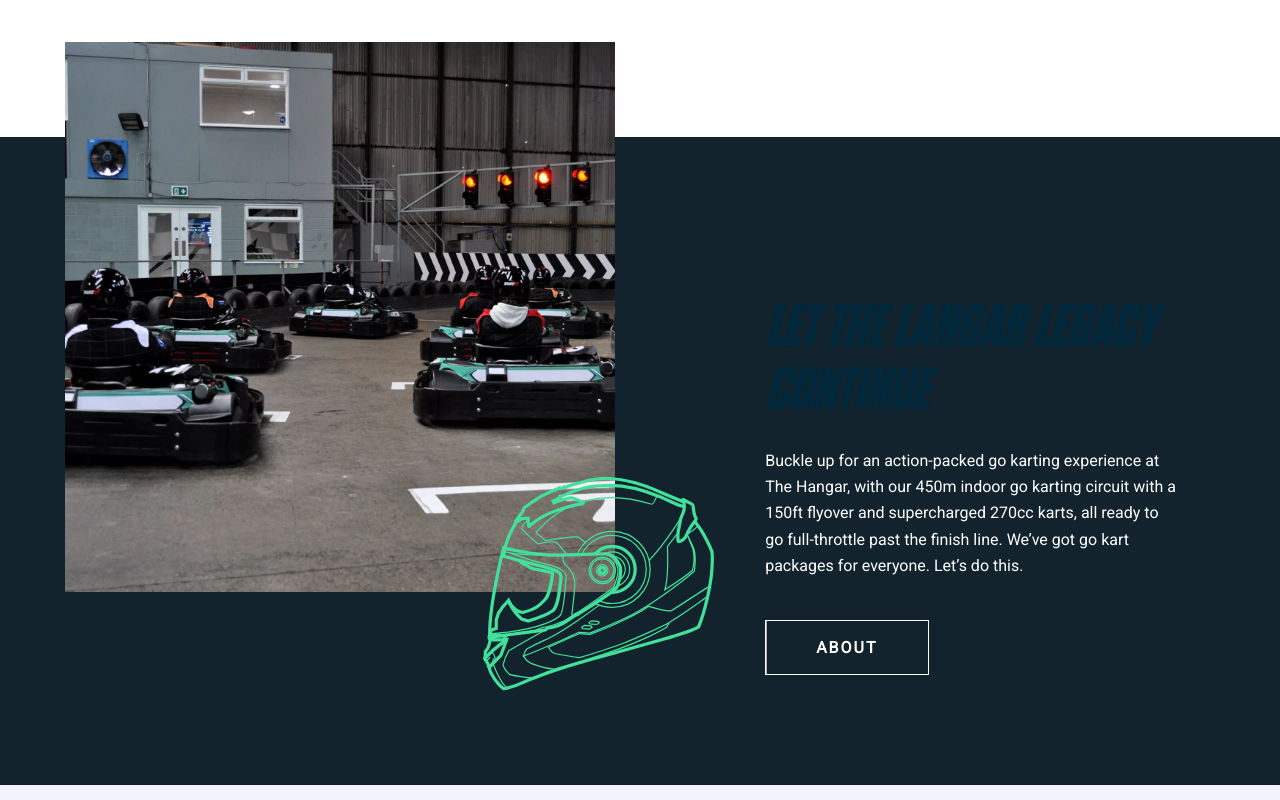
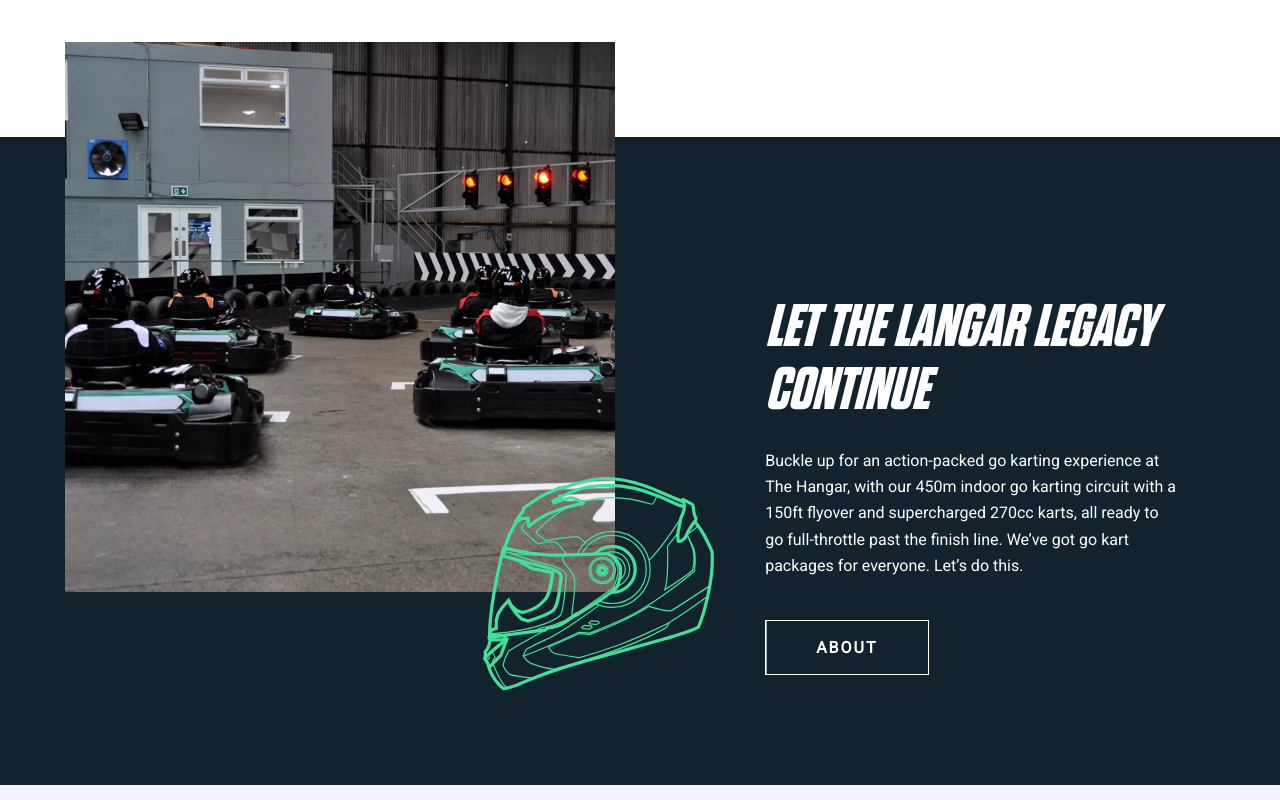
Before and after one commit to RathGate/GT_GdP_B, a plain HTML site: page src/index.html in a window 1280 px wide. Shown: the part 1860-2660 px from the top of the page. Drawn offline with Linux system fonts and the light colour scheme.

Commit message:
i ruined nemo's title i'm sorry

```diff
--- a/src/assets/css/main.css
+++ b/src/assets/css/main.css
@@ -300,3 +300,6 @@ h2{
 .icon svg {
     max-width: 100%;
 }
+.about-section h2 {
+    color: white;
+}
--- a/src/index.html
+++ b/src/index.html
@@ -101,6 +101,7 @@
             </div>
         </section>
         <section class="test-section"></section>
+        <section class="about-section">
             <div class="about">
                 <div class="about_img">
                      <div class="img">
@@ -126,6 +127,8 @@
                      </div>
                  </div>
              </div>
+        </section>
+
         <section class="nemo-2">
         <div class="decoration"><img src="assets/img/bkg-chunk-pale-block.svg" alt=""></div>
          <div class="part_2">
```
Lines whose indentation alone changed are shown as unchanged.
